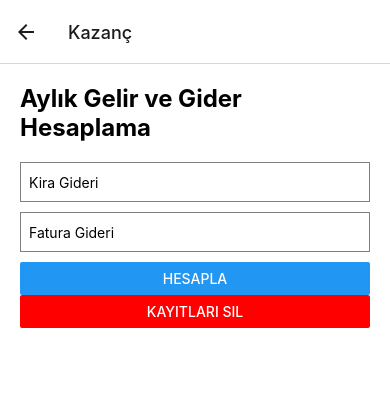
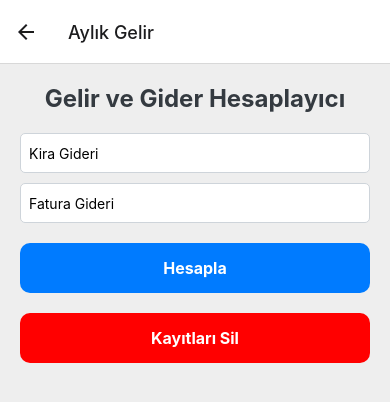
Before and after one commit to SerdarEmirBOSTANCI/Sahaf-Uygulamasi, a React Native app in the folder sahafimMobil/: screen /kazancPage in a window 390 px wide. Shown: the top 402 px of the page. Built offline with nearby package versions, Linux system fonts and the light colour scheme.

Commit message:
Teslim Tarihi dışı
Projenin teslim tarihi dolduktan sonra atılan bir comiit'tir. kodlarımda düzenlemeler yaptım. Büyük bir değişiklik yapılmadı

```diff
--- a/sahafimMobil/App.js
+++ b/sahafimMobil/App.js
@@ -5,7 +5,6 @@ import homePage from './screens/homePage';
 import KitaplikPage from './screens/kitaplikPage';
 import KitapEklePage from './screens/kitapEklePage';
 import gunlukKazancPage from './screens/gunlukKazancPage';
-import profilPage from './screens/profilPage';
 import loginPage from './screens/loginPage';
 import registerPage from './screens/registerPage';
 import kazancPage from './screens/kazancPage';
@@ -46,17 +45,12 @@ function App() {
         <Stack.Screen
           name="kazancPage"
           component={kazancPage}
-          options={{ title: 'Kazanç' }}
+          options={{ title: 'Aylık Gelir' }}
         />
         <Stack.Screen
           name="gunlukKazancPage"
           component={gunlukKazancPage}
           options={{ title: 'Günlük Kazanç' }}
-        />
-        <Stack.Screen
-          name="profilPage"
-          component={profilPage}
-          options={{ title: 'Profil' }}
         />
       </Stack.Navigator>
     </NavigationContainer>
--- a/sahafimMobil/package.json
+++ b/sahafimMobil/package.json
@@ -9,6 +9,7 @@
     "web": "expo start --web"
   },
   "dependencies": {
+    "@react-native-async-storage/async-storage": "1.23.1",
     "@react-native-community/masked-view": "^0.1.11",
     "@react-native-picker/picker": "2.7.5",
     "@react-navigation/native": "^6.1.17",
@@ -22,10 +23,10 @@
     "react-native": "0.73.6",
     "react-native-gesture-handler": "^2.16.0",
     "react-native-image-picker": "^7.1.2",
+    "react-native-marquee-ab": "^1.2.6",
     "react-native-reanimated": "^3.8.1",
     "react-native-safe-area-context": "^4.9.0",
-    "react-native-screens": "^3.30.1",
-    "@react-native-async-storage/async-storage": "1.23.1"
+    "react-native-screens": "^3.30.1"
   },
   "devDependencies": {
     "@babel/core": "^7.20.0"
--- a/sahafimMobil/screens/gunlukKazancPage.js
+++ b/sahafimMobil/screens/gunlukKazancPage.js
@@ -1,5 +1,5 @@
 import React, { useState, useEffect } from 'react';
-import { View, Text, FlatList, StyleSheet, Button, Alert } from 'react-native';
+import { View, Text, FlatList, StyleSheet, Button, Alert, TouchableOpacity } from 'react-native';
 import AsyncStorage from '@react-native-async-storage/async-storage';
 
 const GunlukKazancPage = ({ soldBooks }) => {
@@ -84,12 +84,11 @@ const GunlukKazancPage = ({ soldBooks }) => {
 
   return (
     <View style={styles.container}>
-      <View style={styles.header}>
-        <Text style={styles.headerTitle}>Günlük Kazanç Takibi</Text>
-      </View>
-      <Button title="Kayıtları Sil" onPress={clearRecords} color="red" />
+      <TouchableOpacity style={styles.clearButton} onPress={clearRecords}>
+        <Text style={styles.clearButtonText}>Kayıtları Sil</Text>
+      </TouchableOpacity>
       <View style={styles.table}>
-        <View style={styles.row}>
+        <View style={styles.tableHeader}>
           <Text style={[styles.cell, styles.headerCell]}>Tarih</Text>
           <Text style={[styles.cell, styles.headerCell]}>Satılan Kitap Sayısı</Text>
           <Text style={[styles.cell, styles.headerCell]}>Toplam Gelir (₺)</Text>
@@ -107,31 +106,59 @@ const GunlukKazancPage = ({ soldBooks }) => {
 const styles = StyleSheet.create({
   container: {
     flex: 1,
+    backgroundColor: '#eee',
   },
   header: {
-    backgroundColor: '#6200ee',
     padding: 20,
+    borderBottomLeftRadius: 20,
+    borderBottomRightRadius: 20,
   },
   headerTitle: {
+    color: 'black',
+    fontSize: 24,
+    textAlign: 'center',
+    fontWeight: 'bold',
+  },
+  clearButton: {
+    backgroundColor: 'red',
+    margin: 20,
+    padding: 15,
+    borderRadius: 10,
+    alignItems: 'center',
+  },
+  clearButtonText: {
     color: 'white',
-    fontSize: 20,
-    textAlign: 'center',
+    fontSize: 16,
+    fontWeight: 'bold',
   },
   table: {
-    padding: 20,
+    marginHorizontal: 20,
+  },
+  tableHeader: {
+    flexDirection: 'row',
+    borderBottomWidth: 2,
+    borderBottomColor: '#ccc',
+    paddingVertical: 10,
+    backgroundColor: '#e9ecef',
+    borderRadius: 10,
   },
   row: {
     flexDirection: 'row',
     borderBottomWidth: 1,
     borderBottomColor: '#ccc',
     paddingVertical: 10,
+    backgroundColor: '#fff',
+    borderRadius: 10,
+    marginVertical: 5,
   },
   cell: {
     flex: 1,
     textAlign: 'center',
+    paddingVertical: 5,
   },
   headerCell: {
     fontWeight: 'bold',
+    color: '#343a40',
   },
 });
 
--- a/sahafimMobil/screens/homePage.js
+++ b/sahafimMobil/screens/homePage.js
@@ -1,9 +1,10 @@
 import React from 'react';
-import { View, TouchableOpacity, Text, StyleSheet } from 'react-native';
+import { View, Text, TouchableOpacity, StyleSheet } from 'react-native';
 
-const HomaPage = ({ navigation }) => {
+const HomePage = ({ navigation }) => {
   return (
     <View style={styles.container}>
+      <Text style={styles.title}>Sahafım</Text>
 
       <View style={styles.buttonRow}>
         <TouchableOpacity style={styles.button} onPress={() => navigation.navigate('KitaplikPage')}>
@@ -22,23 +23,22 @@ const HomaPage = ({ navigation }) => {
           <Text style={styles.buttonText}>Aylık Kazanç</Text>
         </TouchableOpacity>
       </View>
-
-      <View style={styles.buttonRow}>
-        <TouchableOpacity style={styles.button} onPress={() => navigation.navigate('profilPage')}>
-          <Text style={styles.buttonText}>Profil</Text>
-        </TouchableOpacity>
-      </View>
     </View>
   );
 };
-
-export default HomaPage;
 
 const styles = StyleSheet.create({
   container: {
     flex: 1,
     justifyContent: 'center',
     alignItems: 'center',
+    backgroundColor:'#eee',
+  },
+  title: {
+    fontSize: 48,
+    fontWeight: 'bold',
+    marginBottom: 200,
+    marginTop:-200,
   },
   buttonRow: {
     flexDirection: 'row',
@@ -61,3 +61,5 @@ const styles = StyleSheet.create({
     textAlign: 'center',
   },
 });
+
+export default HomePage;
--- a/sahafimMobil/screens/kazancPage.js
+++ b/sahafimMobil/screens/kazancPage.js
@@ -1,5 +1,5 @@
 import React, { useState, useEffect } from 'react';
-import { View, Text, TextInput, Button, FlatList, StyleSheet, Alert } from 'react-native';
+import { View, Text, TextInput, Button, FlatList, StyleSheet, Alert, TouchableOpacity } from 'react-native';
 import AsyncStorage from '@react-native-async-storage/async-storage';
 
 export default function App() {
@@ -109,8 +109,7 @@ export default function App() {
 
   return (
     <View style={styles.container}>
-      <Text style={styles.header}>Aylık Gelir ve Gider Hesaplama</Text>
-
+      <Text style={styles.header}>Gelir ve Gider Hesaplayıcı</Text>
       <TextInput
         style={styles.input}
         placeholder="Kira Gideri"
@@ -126,18 +125,22 @@ export default function App() {
         onChangeText={setBills}
       />
 
-      <Button title="Hesapla" onPress={calculate} />
-      <Button title="Kayıtları Sil" onPress={clearRecords} color="red" />
+      <TouchableOpacity style={styles.button} onPress={calculate}>
+        <Text style={styles.buttonText}>Hesapla</Text>
+      </TouchableOpacity>
+      <TouchableOpacity style={[styles.button, styles.clearButton]} onPress={clearRecords}>
+        <Text style={styles.clearButtonText}>Kayıtları Sil</Text>
+      </TouchableOpacity>
 
       <FlatList
         data={records}
         keyExtractor={(item, index) => index.toString()}
         renderItem={({ item }) => (
           <View style={styles.record}>
-            <Text>{item.monthYear}</Text>
-            <Text>Gelir: {item.income} ₺</Text>
-            <Text>Gider: {item.expenses} ₺</Text>
-            <Text>Net Gelir: {item.netIncome} ₺</Text>
+            <Text style={styles.recordText}>{item.monthYear}</Text>
+            <Text style={styles.recordText}>Gelir: {item.income} ₺</Text>
+            <Text style={styles.recordText}>Gider: {item.expenses} ₺</Text>
+            <Text style={styles.recordText}>Net Gelir: {item.netIncome} ₺</Text>
           </View>
         )}
       />
@@ -149,23 +152,54 @@ const styles = StyleSheet.create({
   container: {
     flex: 1,
     padding: 20,
-    backgroundColor: '#fff',
+    backgroundColor: '#eee',
   },
   header: {
     fontSize: 24,
     fontWeight: 'bold',
     marginBottom: 20,
+    textAlign: 'center',
+    color: '#343a40',
   },
   input: {
     height: 40,
-    borderColor: 'gray',
+    borderColor: '#ced4da',
     borderWidth: 1,
     marginBottom: 10,
     paddingLeft: 8,
+    borderRadius: 5,
+    backgroundColor: '#ffffff',
+  },
+  button: {
+    backgroundColor: '#007bff',
+    padding: 15,
+    borderRadius: 10,
+    alignItems: 'center',
+    marginVertical: 10,
+  },
+  buttonText: {
+    color: '#ffffff',
+    fontSize: 16,
+    fontWeight: 'bold',
+  },
+  clearButton: {
+    backgroundColor: 'red',
+  },
+  clearButtonText: {
+    color: '#ffffff',
+    fontSize: 16,
+    fontWeight: 'bold',
   },
   record: {
-    padding: 10,
+    padding: 15,
     borderBottomWidth: 1,
-    borderBottomColor: '#ccc',
+    borderBottomColor: '#ced4da',
+    backgroundColor: '#ffffff',
+    borderRadius: 10,
+    marginBottom: 10,
+  },
+  recordText: {
+    fontSize: 16,
+    color: '#495057',
   },
 });
--- a/sahafimMobil/screens/kitapEklePage.js
+++ b/sahafimMobil/screens/kitapEklePage.js
@@ -1,5 +1,5 @@
 import React, { useState } from 'react';
-import { View, TextInput, Button, StyleSheet, Alert } from 'react-native';
+import { View, TextInput, Button, StyleSheet, Alert, Text, TouchableOpacity } from 'react-native';
 import AsyncStorage from '@react-native-async-storage/async-storage';
 
 const KitapEkle = ({ onKitapEklendi }) => {
@@ -11,14 +11,13 @@ const KitapEkle = ({ onKitapEklendi }) => {
   const [rafBilgisi, setRafBilgisi] = useState('');
 
   const kitapEkle = async () => {
-    // Boş alan kontrolü
     if (!kitapAdi || !yazarAdi || !kitapTuru || !alisFiyati || !satisFiyati || !rafBilgisi) {
       Alert.alert('Hata', 'Lütfen tüm alanları doldurun.');
       return;
     }
 
     const yeniKitap = {
-      id: Math.floor(Math.random() * 1000), // Rastgele bir ID oluşturabiliriz
+      id: Math.floor(Math.random() * 1000),
       kitapAdi,
       yazarAdi,
       kitapTuru,
@@ -27,17 +26,13 @@ const KitapEkle = ({ onKitapEklendi }) => {
       rafBilgisi,
     };
 
-    // AsyncStorage'e yeni kitabı ekleyelim
     try {
       const jsonValue = await AsyncStorage.getItem('kitaplar');
       const storedKitaplar = jsonValue != null ? JSON.parse(jsonValue) : [];
       const yeniKitaplarListesi = [...storedKitaplar, yeniKitap];
       await AsyncStorage.setItem('kitaplar', JSON.stringify(yeniKitaplarListesi));
-      // Kitap eklendiğinde parent bileşene haber verelim
       onKitapEklendi(yeniKitaplarListesi);
-      // Bildiri gösterelim
       Alert.alert('Bildiri', 'Ekleme işlemi gerçekleştirildi.');
-      // Formu temizleyelim
       setKitapAdi('');
       setYazarAdi('');
       setKitapTuru('');
@@ -50,30 +45,34 @@ const KitapEkle = ({ onKitapEklendi }) => {
   };
 
   return (
-    <View>
+    <View style={styles.container}>
       <TextInput
         style={styles.input}
         onChangeText={setKitapAdi}
         value={kitapAdi}
         placeholder="Kitap Adı"
+        placeholderTextColor="#888"
       />
       <TextInput
         style={styles.input}
         onChangeText={setYazarAdi}
         value={yazarAdi}
         placeholder="Yazar Adı"
+        placeholderTextColor="#888"
       />
       <TextInput
         style={styles.input}
         onChangeText={setKitapTuru}
         value={kitapTuru}
         placeholder="Kitap Türü"
+        placeholderTextColor="#888"
       />
       <TextInput
         style={styles.input}
         onChangeText={setAlisFiyati}
         value={alisFiyati}
         placeholder="Alış Fiyatı"
+        placeholderTextColor="#888"
         keyboardType="numeric"
       />
       <TextInput
@@ -81,6 +80,7 @@ const KitapEkle = ({ onKitapEklendi }) => {
         onChangeText={setSatisFiyati}
         value={satisFiyati}
         placeholder="Satış Fiyatı"
+        placeholderTextColor="#888"
         keyboardType="numeric"
       />
       <TextInput
@@ -88,19 +88,47 @@ const KitapEkle = ({ onKitapEklendi }) => {
         onChangeText={setRafBilgisi}
         value={rafBilgisi}
         placeholder="Raf Bilgisi"
+        placeholderTextColor="#888"
       />
-      <Button onPress={kitapEkle} title="Kitap Ekle" />
+      <TouchableOpacity style={styles.button} onPress={kitapEkle}>
+        <Text style={styles.buttonText}>Kitap Ekle</Text>
+      </TouchableOpacity>
     </View>
   );
 };
 
 const styles = StyleSheet.create({
+  container: {
+    flex: 1,
+    padding: 16,
+    backgroundColor: '#eee',
+  },
+  title: {
+    fontSize: 24,
+    fontWeight: 'bold',
+    marginBottom: 20,
+    textAlign: 'center',
+    color: '#343a40',
+  },
   input: {
     height: 40,
-    borderColor: 'gray',
+    borderColor: '#ced4da',
     borderWidth: 1,
+    borderRadius: 5,
     marginBottom: 10,
     paddingHorizontal: 10,
+    backgroundColor: '#fff',
+  },
+  button: {
+    backgroundColor: '#007bff',
+    padding: 15,
+    borderRadius: 5,
+    alignItems: 'center',
+  },
+  buttonText: {
+    color: '#fff',
+    fontSize: 16,
+    fontWeight: 'bold',
   },
 });
 
--- a/sahafimMobil/screens/kitaplikPage.js
+++ b/sahafimMobil/screens/kitaplikPage.js
@@ -3,6 +3,7 @@ import { View, Text, FlatList, TextInput, Button, StyleSheet, TouchableOpacity }
 import AsyncStorage from '@react-native-async-storage/async-storage';
 
 const KitapEklePage = () => {
+  const [kitaplar, setKitaplar] = useState([]);
   const [filtrelenmisKitaplar, setFiltrelenmisKitaplar] = useState([]);
   const [aramaKelimesi, setAramaKelimesi] = useState('');
   const [gunlukKar, setGunlukKar] = useState(0);
@@ -13,6 +14,7 @@ const KitapEklePage = () => {
       try {
         const jsonValue = await AsyncStorage.getItem('kitaplar');
         const loadedKitaplar = jsonValue != null ? JSON.parse(jsonValue) : [];
+        setKitaplar(loadedKitaplar);
         setFiltrelenmisKitaplar(loadedKitaplar);
       } catch (error) {
         console.error('Error loading kitaplar from AsyncStorage:', error);
@@ -38,6 +40,19 @@ const KitapEklePage = () => {
     };
     fetchDailyEarnings();
   }, []);
+
+  useEffect(() => {
+    aramayiUygula();
+  }, [aramaKelimesi]);
+
+  const aramayiUygula = () => {
+    const filtreli = kitaplar.filter(kitap =>
+      kitap.kitapAdi.toLowerCase().includes(aramaKelimesi.toLowerCase()) ||
+      kitap.kitapTuru.toLowerCase().includes(aramaKelimesi.toLowerCase()) ||
+      kitap.yazarAdi.toLowerCase().includes(aramaKelimesi.toLocaleLowerCase())
+    );
+    setFiltrelenmisKitaplar(filtreli);
+  };
 
   const calculateDailyEarnings = async (satisFiyati, alisFiyati) => {
     try {
@@ -72,14 +87,6 @@ const KitapEklePage = () => {
     }
   };
 
-  const aramayiUygula = () => {
-    const filtreli = filtrelenmisKitaplar.filter(kitap =>
-      kitap.kitapAdi.toLowerCase().includes(aramaKelimesi.toLowerCase()) ||
-      kitap.kitapTuru.toLowerCase().includes(aramaKelimesi.toLowerCase())
-    );
-    setFiltrelenmisKitaplar(filtreli);
-  };
-
   const kitabiSil = async (id) => {
     try {
       const updatedKitaplar = filtrelenmisKitaplar.filter(kitap => kitap.id !== id);
@@ -112,10 +119,8 @@ const KitapEklePage = () => {
         style={styles.input}
         onChangeText={text => setAramaKelimesi(text)}
         value={aramaKelimesi}
-        placeholder="Başlık veya türe göre ara"
+        placeholder="Ara"
       />
-      <Button onPress={aramayiUygula} title="Ara" />
-
       <FlatList
         data={filtrelenmisKitaplar}
         renderItem={({ item }) => (
@@ -126,12 +131,15 @@ const KitapEklePage = () => {
               <Text style={styles.kitapYazi}>Kitap Türü: {item.kitapTuru}</Text>
               <Text style={styles.kitapYazi}>Alış Fiyatı: {item.alisFiyati}</Text>
               <Text style={styles.kitapYazi}>Satış Fiyatı: {item.satisFiyati}</Text>
+              <Text style={styles.kitapYazi}>Raf Bilgisi: {item.rafBilgisi}</Text>
+              <View style={styles.buttonContainer}>
                 <TouchableOpacity style={styles.satButton} onPress={() => kitabiSat(item.id, item.satisFiyati, item.alisFiyati)}>
                   <Text style={styles.buttonText}>Sat</Text>
                 </TouchableOpacity>
                 <TouchableOpacity style={styles.silButton} onPress={() => kitabiSil(item.id)}>
                   <Text style={styles.buttonText}>Sil</Text>
                 </TouchableOpacity>
+              </View>
             </View>
           </View>
         )}
@@ -150,12 +158,13 @@ const styles = StyleSheet.create({
   container: {
     flex: 1,
     padding: 16,
-    backgroundColor: '#fff',
+    backgroundColor: '#eee',
   },
   input: {
     height: 40,
     borderColor: 'gray',
     borderWidth: 1,
+    borderRadius: 5,
     marginBottom: 10,
     paddingHorizontal: 8,
   },
@@ -163,8 +172,19 @@ const styles = StyleSheet.create({
     flexDirection: 'row',
     marginBottom: 10,
     borderBottomWidth: 1,
-    borderBottomColor: '#ccc',
+    borderBottomColor: '#dee2e6',
     paddingBottom: 10,
+    backgroundColor: '#ffffff',
+    borderRadius: 5,
+    padding: 10,
+    shadowColor: "#000",
+    shadowOffset: {
+      width: 0,
+      height: 2,
+    },
+    shadowOpacity: 0.25,
+    shadowRadius: 3.84,
+    elevation: 5,
   },
   kitapBilgi: {
     flex: 1,
@@ -172,15 +192,22 @@ const styles = StyleSheet.create({
   kitapYazi: {
     fontSize: 16,
     marginBottom: 5,
+    color: '#343a40',
+  },
+  buttonContainer: {
+    flexDirection: 'row',
+    marginTop: 10,
   },
   satButton: {
-    backgroundColor: 'green',
+    backgroundColor: '#28a745',
     padding: 10,
     marginRight: 5,
+    borderRadius: 5,
   },
   silButton: {
-    backgroundColor: 'red',
+    backgroundColor: '#dc3545',
     padding: 10,
+    borderRadius: 5,
   },
   buttonText: {
     color: '#fff',
@@ -190,12 +217,23 @@ const styles = StyleSheet.create({
     marginTop: 20,
     padding: 10,
     borderTopWidth: 1,
-    borderTopColor: '#ccc',
+    borderTopColor: '#dee2e6',
+    backgroundColor: '#ffffff',
+    borderRadius: 5,
+    shadowColor: "#000",
+    shadowOffset: {
+      width: 0,
+      height: 2,
+    },
+    shadowOpacity: 0.25,
+    shadowRadius: 3.84,
+    elevation: 5,
   },
   karYazi: {
     fontSize: 18,
     fontWeight: 'bold',
     textAlign: 'center',
+    color: '#343a40',
   },
 });
 
--- a/sahafimMobil/screens/loginPage.js
+++ b/sahafimMobil/screens/loginPage.js
@@ -1,14 +1,31 @@
 import React, { useState } from 'react';
-import { View, Text, TextInput, TouchableOpacity, StyleSheet } from 'react-native';
+import { View, Text, TextInput, TouchableOpacity, StyleSheet, Alert } from 'react-native';
+import AsyncStorage from '@react-native-async-storage/async-storage';
 
 const LoginScreen = ({ navigation }) => {
   const [username, setUsername] = useState('');
   const [password, setPassword] = useState('');
 
-  const handleLogin = () => {
-    // Giriş işlemleri burada yapılacak
-    // Örneğin, kullanıcı adı ve şifre kontrolü gibi
-    // navigation.navigate('HomePage'); // Giriş yapıldığında HomePage'e gitmek için
+  const handleLogin = async () => {
+    try {
+      const users = await AsyncStorage.getItem('users');
+      if (users) {
+        const userList = JSON.parse(users);
+        const user = userList.find(user => user.username === username && user.password === password);
+        if (user) {
+          navigation.navigate('homePage');
+          setUsername('');
+          setPassword('');
+        } else {
+          Alert.alert('Hata', 'Geçersiz kullanıcı adı veya şifre.');
+        }
+      } else {
+        Alert.alert('Hata', 'Kayıtlı kullanıcı bulunamadı.');
+      }
+    } catch (error) {
+      console.error('Error checking login info:', error);
+      Alert.alert('Hata', 'Giriş bilgileri kontrol edilirken bir hata oluştu. Lütfen tekrar deneyin.');
+    }
   };
 
   return (
@@ -28,11 +45,11 @@ const LoginScreen = ({ navigation }) => {
           value={password}
           secureTextEntry
         />
-        <TouchableOpacity style={styles.button} onPress={() => navigation.navigate('homePage')}>
+        <TouchableOpacity style={styles.button} onPress={handleLogin}>
           <Text style={styles.buttonText}>Giriş</Text>
         </TouchableOpacity>
       </View>
-      <TouchableOpacity style={styles.registerLink} onPress={() => navigation.navigate ('registerPage')}>
+      <TouchableOpacity style={styles.registerLink} onPress={() => navigation.navigate('registerPage')}>
         <Text>Kayıt Ol</Text>
       </TouchableOpacity>
     </View>
@@ -44,6 +61,7 @@ const styles = StyleSheet.create({
     flex: 1,
     justifyContent: 'center',
     alignItems: 'center',
+    backgroundColor:'#eee'
   },
   title: {
     fontSize: 48,
--- a/sahafimMobil/screens/profilPage.js
+++ /dev/null
@@ -1,64 +0,0 @@
-import React, { useState } from 'react';
-import { View, Text, TextInput, Button, StyleSheet } from 'react-native';
-
-const ProfileScreen = () => {
-  const [username, setUsername] = useState('Kullanıcı Adı');
-  const [password, setPassword] = useState('');
-  const [bookCount, setBookCount] = useState(10);  // Örnek kitap sayısı
-  const [newPassword, setNewPassword] = useState('');
-
-  const handleUpdatePassword = () => {
-    // Şifre güncelleme işlemi burada yapılacak
-    alert('Şifre güncellendi');
-    setPassword(newPassword);
-    setNewPassword('');
-  };
-
-  return (
-    <View style={styles.container}>
-      <Text style={styles.label}>Kullanıcı Adı:</Text>
-      <Text style={styles.value}>{username}</Text>
-
-      <Text style={styles.label}>Mevcut Kitap Sayısı:</Text>
-      <Text style={styles.value}>{bookCount}</Text>
-
-
-
-      <Text style={styles.label}>Yeni Şifre:</Text>
-      <TextInput
-        style={styles.input}
-        secureTextEntry
-        value={newPassword}
-        onChangeText={setNewPassword}
-      />
-
-      <Button title="Şifremi Güncelle" onPress={handleUpdatePassword} />
-    </View>
-  );
-};
-
-const styles = StyleSheet.create({
-  container: {
-    flex: 1,
-    padding: 16,
-    backgroundColor: '#fff',
-  },
-  label: {
-    fontSize: 16,
-    fontWeight: 'bold',
-    marginTop: 16,
-  },
-  value: {
-    fontSize: 16,
-    marginBottom: 16,
-  },
-  input: {
-    height: 40,
-    borderColor: '#ccc',
-    borderWidth: 1,
-    paddingHorizontal: 8,
-    marginBottom: 16,
-  },
-});
-
-export default ProfileScreen;
--- a/sahafimMobil/screens/registerPage.js
+++ b/sahafimMobil/screens/registerPage.js
@@ -1,20 +1,31 @@
-// screens/RegisterScreen.js
 import React, { useState } from 'react';
-import { View, Text, TextInput, Button, StyleSheet } from 'react-native';
+import { View, Text, TextInput, Button, StyleSheet, Alert } from 'react-native';
+import AsyncStorage from '@react-native-async-storage/async-storage';
 
 export default function RegisterScreen({ navigation }) {
   const [username, setUsername] = useState('');
   const [email, setEmail] = useState('');
   const [password, setPassword] = useState('');
 
-  const handleRegister = () => {
-    // Kayıt işlemi
-    console.log(`Username: ${username}, Email: ${email}, Password: ${password}`);
+  const handleRegister = async () => {
+    const userInfo = { username, email, password };
+    try {
+      const existingUsers = await AsyncStorage.getItem('users');
+      const users = existingUsers ? JSON.parse(existingUsers) : [];
+      users.push(userInfo);
+      await AsyncStorage.setItem('users', JSON.stringify(users));
+      alert('Kayıt işlemi başarıyla gerçekleştirildi!');
+      navigation.goBack();
+    } catch (error) {
+      console.error('Error saving user info:', error);
+      alert('Kayıt işlemi sırasında bir hata oluştu. Lütfen tekrar deneyin.');
+    }
   };
 
   return (
     <View style={styles.container}>
       <Text style={styles.title}>Kayıt Ol</Text>
+      <View style={styles.form}>
         <TextInput
           style={styles.input}
           placeholder="Kullanıcı Adı"
@@ -35,6 +46,7 @@ export default function RegisterScreen({ navigation }) {
           onChangeText={setPassword}
           secureTextEntry
         />
+      </View>
       <Button title="Kayıt Ol" onPress={handleRegister} />
     </View>
   );
@@ -45,12 +57,15 @@ const styles = StyleSheet.create({
     flex: 1,
     justifyContent: 'center',
     padding: 16,
-    backgroundColor: '#fff',
+    backgroundColor: '#eee',
   },
   title: {
     fontSize: 24,
     fontWeight: 'bold',
     textAlign: 'center',
+    marginBottom: 24,
+  },
+  form: {
     marginBottom: 24,
   },
   input: {
```
Also changed, not shown: 1 other file (tests, documents, lock files or other folders). Lines whose indentation alone changed are shown as unchanged.
